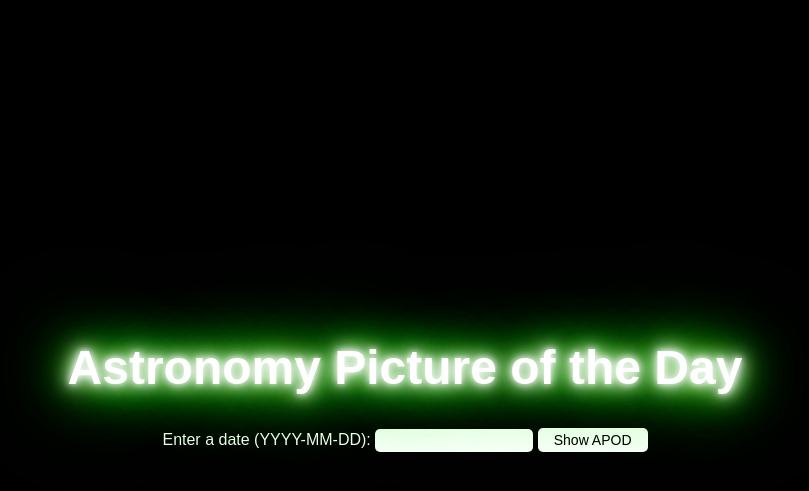
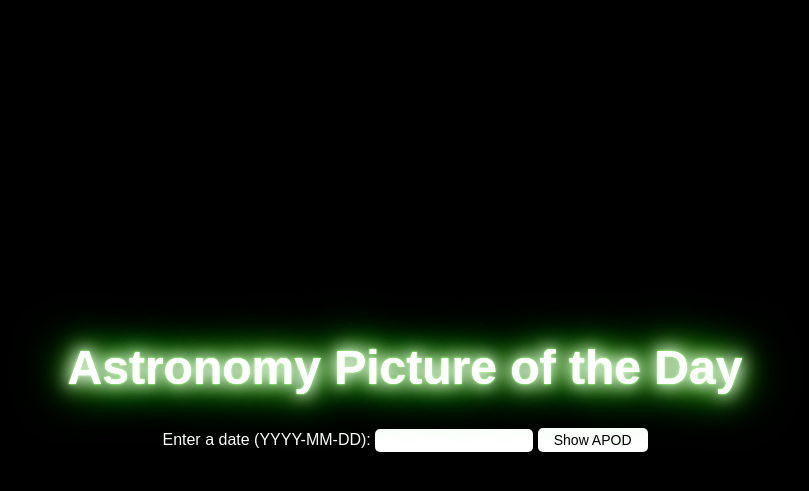
Before and after one commit to callmepvp/Website-For-NASA-API, a Flask app: page /page1 in a window 1280 px wide. Shown: the top 491 px of the page, without its empty margins (235-1044 px from the left). Run offline with Flask 3, Linux system fonts and the light colour scheme.

Commit message:
changes to styling

```diff
--- a/static/apod-style.css
+++ b/static/apod-style.css
@@ -19,7 +19,7 @@ h1 {
     transform: scale(1.5);
     color: #FFFFFF;
     background: black;
-    text-shadow: 0 0 5px #FFF, 0 0 10px #FFF, 0 0 15px #FFF, 0 0 20px #49ff18, 0 0 30px #49FF18, 0 0 40px #49FF18, 0 0 55px #49FF18, 0 0 75px #49ff18;
+    text-shadow: 0 0 0px #FFF, 0 0 10px #FFF, 0 0 15px #FFF, 0 0 20px #49ff18, 0 0 30px #49FF18, 0 0 40px #49FF18, 0 0 2px #49FF18, 0 0 1px #49ff18;
 }
 
 #showApodButton {
--- a/static/style.css
+++ b/static/style.css
@@ -93,5 +93,5 @@ svg text {
     width: 100%;
     height: 100%;
     z-index: -1;
-    filter: blur(3px); /* Adjust the blur amount as needed */
+    filter: blur(1.5px); /* Adjust the blur amount as needed */
 }
```
